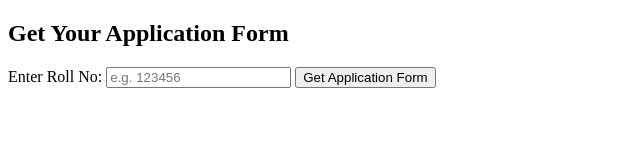
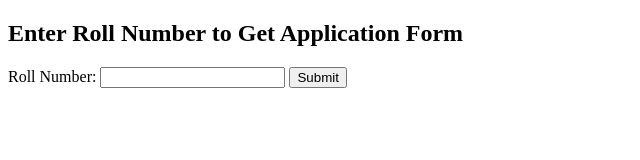
Before and after one commit to MGYCE/supplimantary.github.io, a plain HTML site: page index.html in a window 1280 px wide. Shown: the whole page, without its empty margins (0-640 px from the left). Drawn offline with Linux system fonts and the light colour scheme.

Commit message:
Update index.html

```diff
--- a/index.html
+++ b/index.html
@@ -1,23 +1,51 @@
 <!DOCTYPE html>
 <html>
 <head>
-    <title>Application Form Print</title>
-    <script>
-        function getApplicationForm() {
-            var rollNo = document.getElementById("rollNo").value;
-            if (rollNo === "123") {
-                alert("Please enter your Roll Number.");
-                return;
-            }
-            // Redirect or open a print page with the roll number (simulated)
-            window.open("application_form.html?rollNo=" + rollNo, "_blank");
-        }
-    </script>
+  <title>Get Application Form</title>
+  <style>
+    #applicationForm {
+      display: none;
+      margin-top: 20px;
+    }
+  </style>
+  <script>
+    function showForm() {
+      const rollNo = document.getElementById("rollNo").value;
+      if (rollNo.trim() === "") {
+        alert("Please enter a roll number.");
+        return false;
+      }
+      document.getElementById("applicationForm").style.display = "block";
+      document.getElementById("rollNoForm").style.display = "none";
+      document.getElementById("displayRollNo").textContent = rollNo;
+      return false;
+    }
+  </script>
 </head>
 <body>
-    <h2>Get Your Application Form</h2>
-    <label for="rollNo">Enter Roll No:</label>
-    <input type="text" id="rollNo" name="rollNo" placeholder="e.g. 123456">
-    <button onclick="getApplicationForm()">Get Application Form</button>
+
+  <h2>Enter Roll Number to Get Application Form</h2>
+  <form id="rollNoForm" onsubmit="return showForm();">
+    <label for="rollNo">Roll Number:</label>
+    <input type="text" id="rollNo" name="rollNo" required>
+    <button type="submit">Submit</button>
+  </form>
+
+  <div id="applicationForm">
+    <h3>Application Form for Roll No: <span id="displayRollNo"></span></h3>
+    <form>
+      <label for="name">Full Name:</label><br>
+      <input type="text" id="name" name="name"><br><br>
+
+      <label for="dob">Date of Birth:</label><br>
+      <input type="date" id="dob" name="dob"><br><br>
+
+      <label for="course">Course:</label><br>
+      <input type="text" id="course" name="course"><br><br>
+
+      <input type="submit" value="Submit Application">
+    </form>
+  </div>
+
 </body>
 </html>
```
